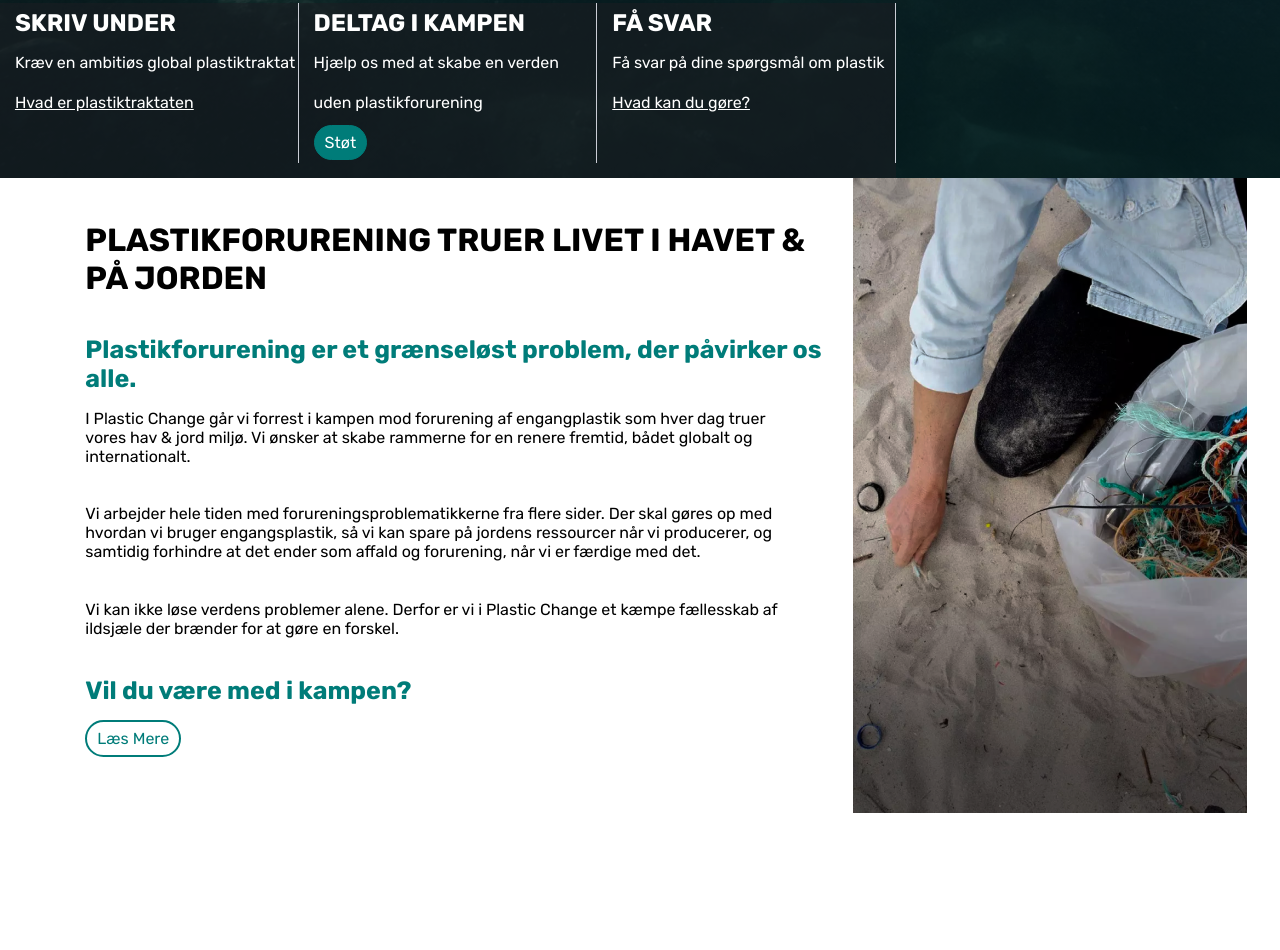
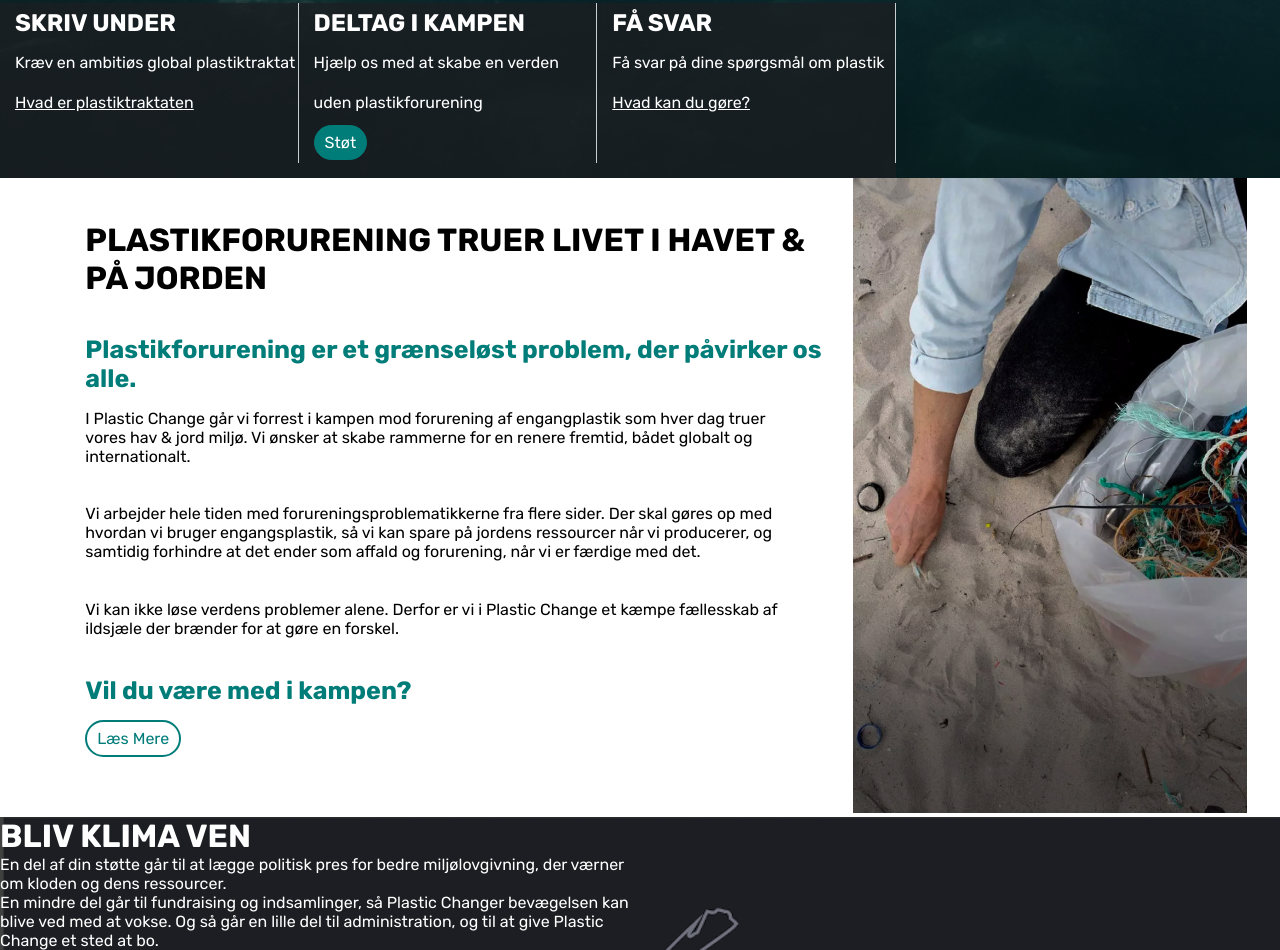
Before and after one commit to emilabrahamson/eksamentredje, an Astro site: page / in a window 1280 px wide. Shown: the part 665-1615 px from the top of the page. Before the commit the page ends 1482 px from the top, so only its background shows below. Built offline with nearby package versions, Linux system fonts and the light colour scheme; Astro itself is replaced by a stand-in of ours.

Commit message:
new stuff

```diff
--- /dev/null
+++ b/src/components/BlivKlimaVen.astro
@@ -0,0 +1,26 @@
+---
+
+---
+
+<div id="grid_1-1">
+    <div class="blivKlimaVen">
+<h1>BLIV KLIMA VEN</h1>
+<p>En del af din støtte går til at lægge politisk pres for bedre miljølovgivning, der værner om kloden og dens ressourcer. </p>
+<p>En mindre del går til fundraising og indsamlinger, så Plastic Changer bevægelsen kan blive ved med at vokse. Og så går en lille del til administration, og til at give Plastic Change et sted at bo.</p>
+</div>
+    <div class="guideSektion">
+
+    </div>
+</div>
+
+<style>
+#grid_1-1 {
+    display: grid;
+    grid-template-columns: 1fr 1fr;
+    background-image: url("../assets/bg-img-klima.png");
+    color: white;
+}
+
+
+
+</style>
--- a/src/components/HeroSection.astro
+++ b/src/components/HeroSection.astro
@@ -13,7 +13,7 @@ import SquareHero from "./SquareHero.astro";
 
 <style>
 #heroImage {
-    background-image: linear-gradient(rgba(0, 0, 0, 0.5), rgba(0, 0, 0, 0.5)), url("../assets/hero.png");
+    background-image: linear-gradient(rgba(0, 0, 0, 0), rgba(0, 0, 0, 0.5)), url("../assets/hero.png");
     background-position: center;
   background-repeat: no-repeat;
   background-size: cover;
--- a/src/pages/index.astro
+++ b/src/pages/index.astro
@@ -1,6 +1,7 @@
 ---
 import HeroSection from "../components/HeroSection.astro";
 import InfoSektion from "../components/InfoSektion.astro";
+import BlivKlimaVen from "../components/BlivKlimaVen.astro";
 import "../styles/global.css";
 ---
 
@@ -15,6 +16,7 @@ import "../styles/global.css";
 	<body>
 		<HeroSection />
 		<InfoSektion />
+		<BlivKlimaVen />
 
 	</body>
 </html>
--- a/src/styles/global.css
+++ b/src/styles/global.css
@@ -2,7 +2,7 @@
 
 :root {
   --bg: #1c1e23;
-  --bg-opacity: #1c1e2390;
+  --bg-opacity: #1c1e23c4;
   --red: #ff1054;
   --green: #007c79;
   --light: #cacdd5;
```
